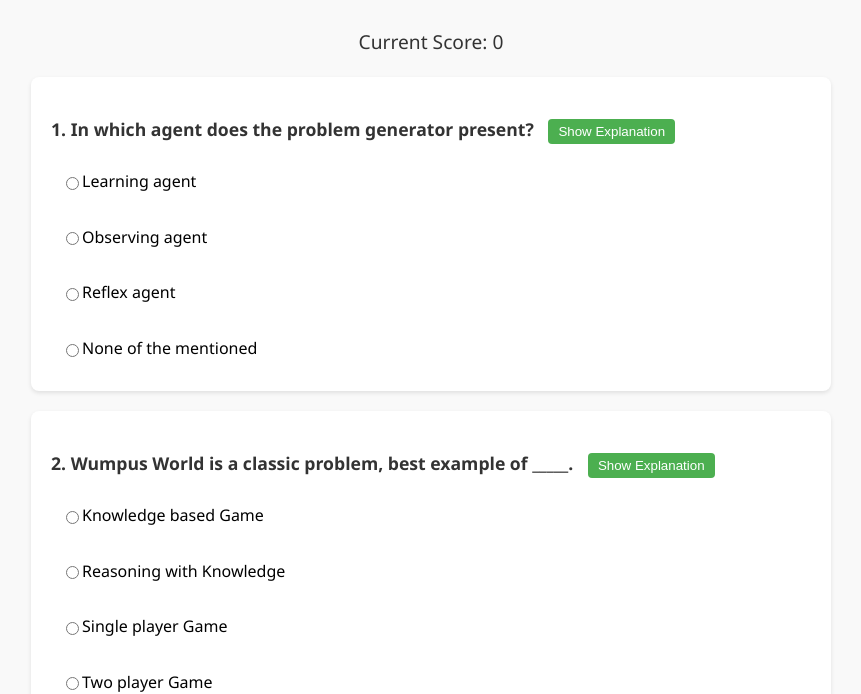
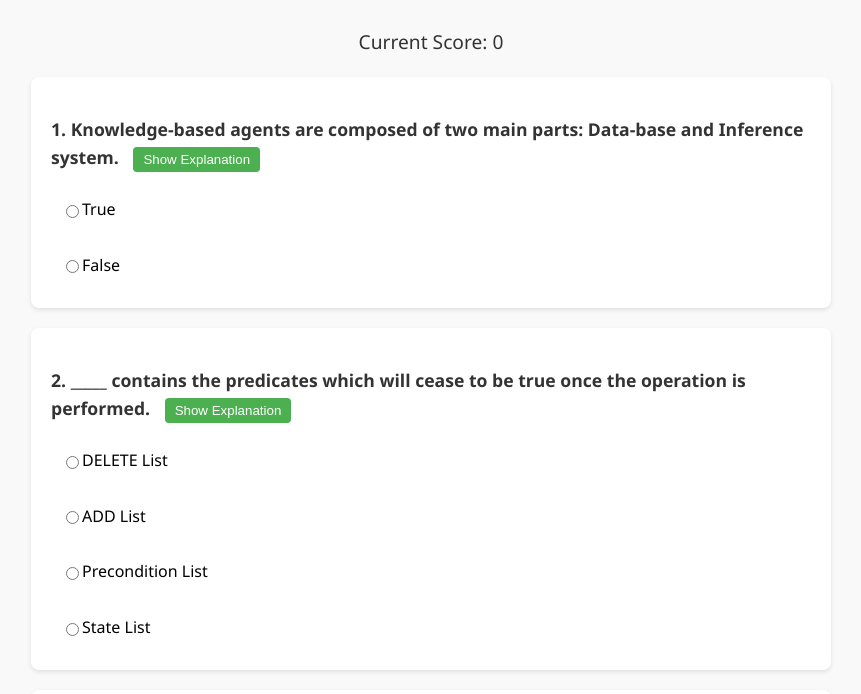
Before and after one commit to Alalfy2/Reasoning-and-agents., a plain HTML site: page index.html in a window 1280 px wide. Shown: the part 116-810 px from the top of the page, without its empty margins (209-1070 px from the left). Drawn offline with Linux system fonts and the light colour scheme.

Commit message:
Update index.html

```diff
--- a/index.html
+++ b/index.html
@@ -1320,7 +1320,7 @@
             { "value": "c", "text": "Bayesian reasoning" },
             { "value": "d", "text": "All of the above" }
         ],
-        "correct": "d",
+        "correct": "c",
         "explanation": "Bayes' theorem, also known as Bayes' law or Bayesian reasoning, is used to determine the probability of an event based on uncertain knowledge."
     },
     {
@@ -1392,7 +1392,7 @@
             { "value": "c", "text": "Feature-Based Representation" },
             { "value": "d", "text": "deterministic action" }
         ],
-        "correct": "c",
+        "correct": "b",
         "explanation": "Feature-Based Representation is used to specify the values of primitive features in a state based on the previous state and the action taken by the agent."
     },
     {
@@ -1464,7 +1464,7 @@
             { "value": "c", "text": "Monotonic reasoning" },
             { "value": "d", "text": "Non- Monotonic reasoning" }
         ],
-        "correct": "a",
+        "correct": "c",
         "explanation": "The statement 'Earth revolves around the Sun' is an example of certain reasoning, as it is a well-established fact with no uncertainty."
     },
     {
@@ -2286,22 +2286,20 @@
             return array;
         }
 
-        function createQuiz() {
+function createQuiz() {
     const container = document.getElementById('quiz-container');
 
-    /*
     // Shuffle the questions array
-    const shuffledQuestions = shuffleArray([...questions]); // تم تعليق الخلط
-    */
-
-    // استخدام الأسئلة الأصلية بدون خلط
-    questions.forEach((question, index) => {
+    const shuffledQuestions = shuffleArray([...questions]); // تم إعادة تمكين خلط الأسئلة
+
+    // استخدام الأسئلة المخلوطة
+    shuffledQuestions.forEach((question, index) => {
         const questionCard = document.createElement('div');
         questionCard.className = 'question-card';
 
         /*
         // Shuffle the options for each question
-        const shuffledOptions = shuffleArray([...question.options]); // تم تعليق الخلط
+        const shuffledOptions = shuffleArray([...question.options]); // تم تعليق خلط الخيارات
         */
 
         // استخدام الخيارات الأصلية بدون خلط
```
